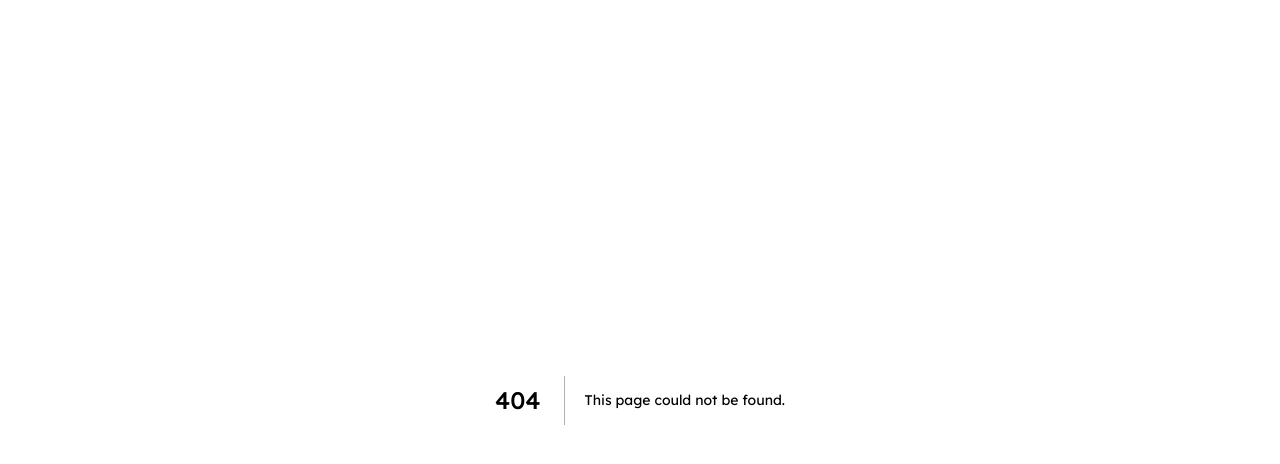
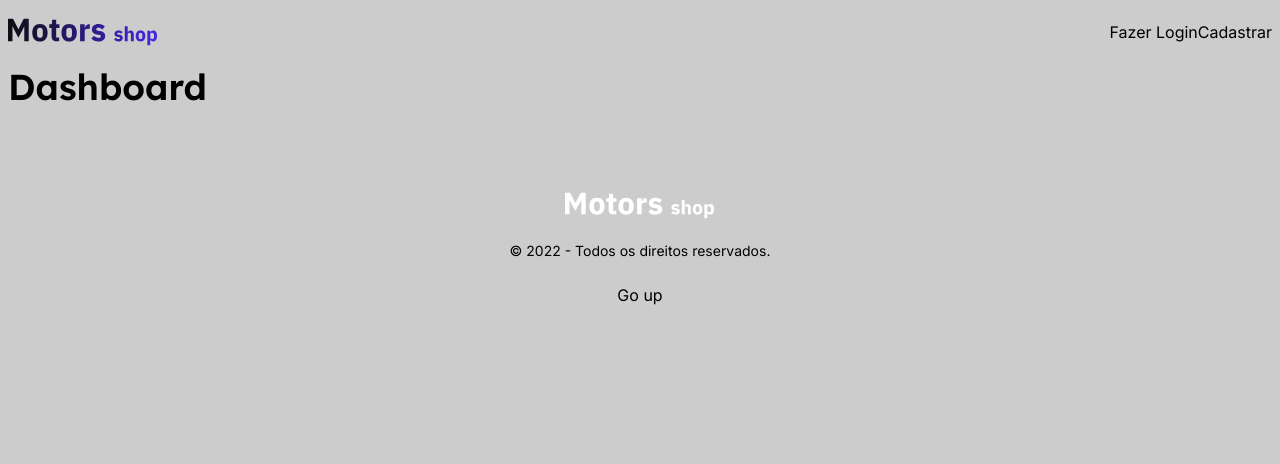
Before and after one commit to grupo38-T14/grupo38-T14-projeto-fullstack, a Next.js app in the folder front/: page /dashboard in a window 1280 px wide. Before the commit this address had no page. Shown: the top 464 px of the page. Built offline with nearby package versions, Linux system fonts and the light colour scheme.

Commit message:
feat: Base: Header, Footer and DashboardPage

```diff
--- /dev/null
+++ b/front/src/app/dashboard/page.tsx
@@ -0,0 +1,7 @@
+export default function DashboardPage (){
+    return (
+        <main className="h-32">
+          <h2>Dashboard</h2>
+        </main>
+    )
+}
--- a/front/src/app/layout.tsx
+++ b/front/src/app/layout.tsx
@@ -1,5 +1,7 @@
 import './globals.css'
 import { Inter } from 'next/font/google'
+import Header from "../components/header"
+import Footer from "../components/footer"
 
 const inter = Inter({ subsets: ['latin'] })
 
@@ -15,7 +17,13 @@ export default function RootLayout({
 }) {
   return (
     <html lang="en">
-      <body className={inter.className}>{children}</body>
+      <body className={inter.className}>
+        <Header />
+          <div className='px-2'>
+            { children }
+          </div>
+        <Footer />
+      </body>
     </html>
   )
 }
--- a/front/src/app/page.tsx
+++ b/front/src/app/page.tsx
@@ -1,5 +1,5 @@
 import Image from "next/image";
-import { Input } from "./components/input";
+import { Input } from "../components/input"
 
 export default function Home() {
   return (
--- /dev/null
+++ b/front/src/components/footer/index.tsx
@@ -0,0 +1,19 @@
+import Image from "next/image"
+import Link from "next/link"
+import motors_white_logo from "../../assets/motors_shop_white_logo.svg"
+
+export default function Footer(){
+    return (
+        <footer className= "flex flex-col items-center justify-between gap-5">
+            <figure>
+                <Image
+                    src={motors_white_logo}
+                    alt= "motors shop white logo"
+                    width={150}
+                />
+            </figure>
+            <p className="text-sm">© 2022 -  Todos os direitos reservados.</p>
+            <Link href="/dashboard"> Go up</Link>
+        </footer>
+    )
+}
--- /dev/null
+++ b/front/src/components/header/index.tsx
@@ -0,0 +1,30 @@
+"use client";
+
+import motors_logo from "../../assets/motors_shop_logo.svg"
+import Image from "next/image"
+import Link from "next/link";
+import { usePathname } from "next/navigation"
+
+export default function Header(){
+    //  Incluir condicional aos link com base no estado do usuário.
+    //  Se o mesmo esteja logado com um token valida renderizar opção de perfil
+    //  Caso contrário renderizar Links de Login e Cadastro.
+
+    return (
+        <header className= "flex justify-between px-2 items-center h-16">
+            <figure>
+                <Image
+                    src={motors_logo}
+                    alt="motors shop logo"
+                    width={150}
+                />
+            </figure>
+
+            <div>
+                <Link href="login">Fazer Login</Link>
+                <Link href="register">Cadastrar</Link>
+            </div>
+
+        </header>
+    )
+}
```
Also changed, not shown: front/src/assets/motors_shop_logo.svg (added), front/src/assets/motors_shop_white_logo.svg (added), front/src/components/input/index.tsx (renamed from front/src/app/components/input/index.tsx).
